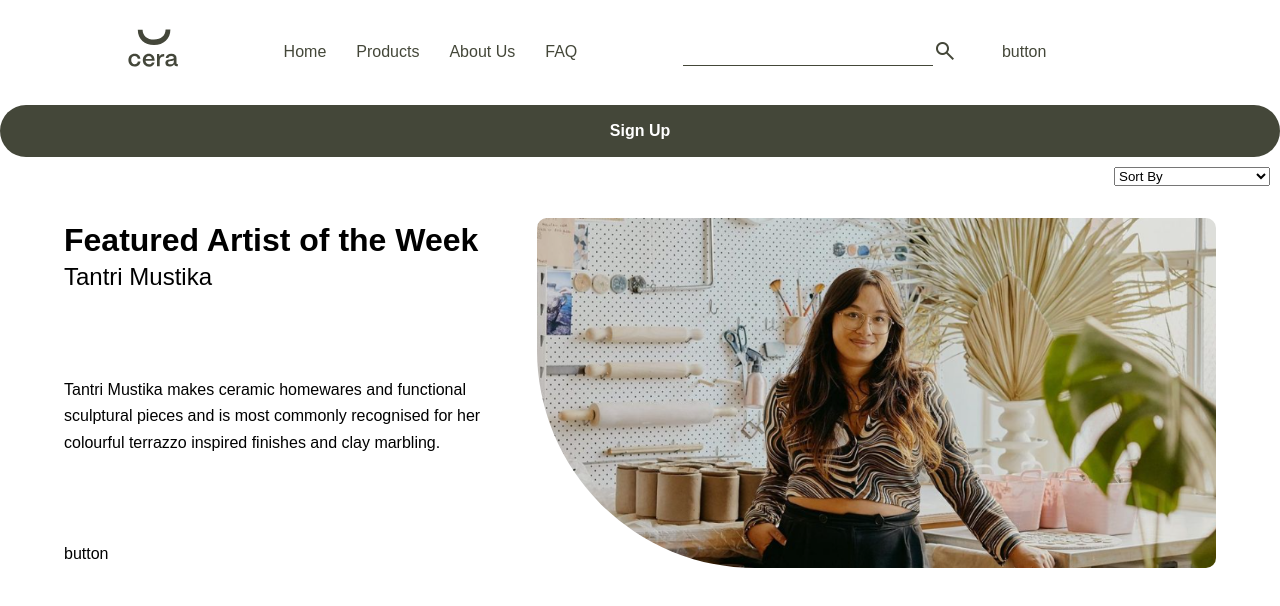
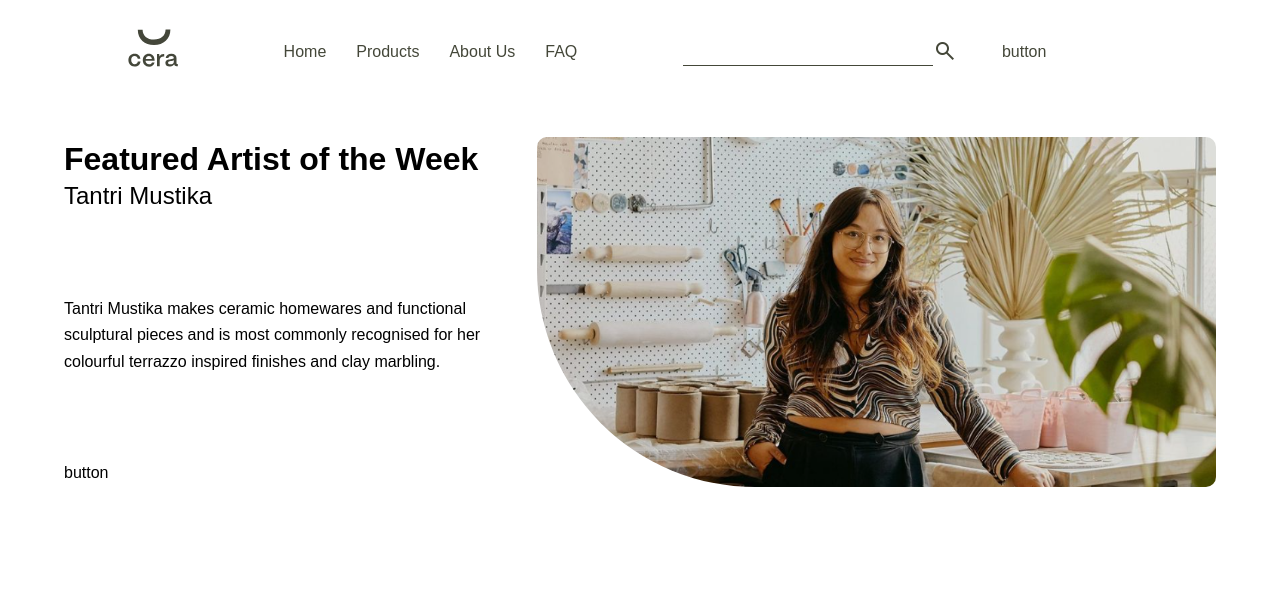
Before and after one commit to jureisgui/cera-app, a Vue app in the folder front-end/: page / in a window 1280 px wide. Shown: the top 606 px of the page. Built offline with nearby package versions, Linux system fonts and the light colour scheme.

Commit message:
Removed things from App.vue

```diff
--- a/front-end/src/App.vue
+++ b/front-end/src/App.vue
@@ -19,12 +19,12 @@ import TransparentHeader from './components/TransparentHeader.vue'
 <!--  -->
 
 <!-- Julie's Test Section -->
-<LongButton :long_button_text="Sign_up"/>
+
 
 <!--  -->
 
 <!-- Kyla's Test Section -->
-<sort_by_button/>
+
 <!--  -->
 
 <router-view></router-view>
```
